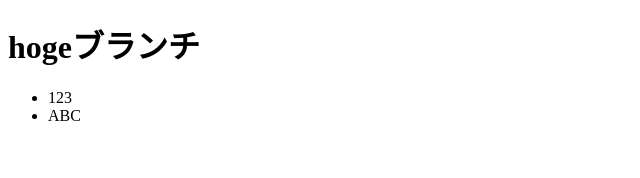
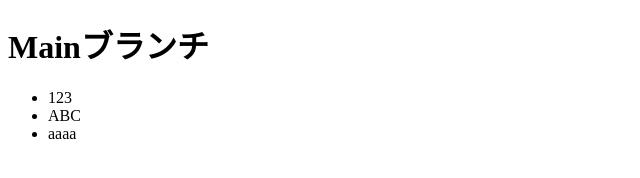
Before and after one commit to yooyama130/git-branch-practice, a plain HTML site: page index.html in a window 1280 px wide. Shown: the whole page, without its empty margins (0-640 px from the left). Drawn offline with Linux system fonts and the light colour scheme.

Commit message:
[Update] リスト変更

```diff
--- a/index.html
+++ b/index.html
@@ -5,10 +5,11 @@
     <title>Main</title>
   </head>
   <body>
-    <h1>hogeブランチ</h1>
+    <h1>Mainブランチ</h1>
     <ul>
       <li>123</li>
       <li>ABC</li>
+      <li>aaaa</li>
     </ul>
   </body>
 </html>
```
